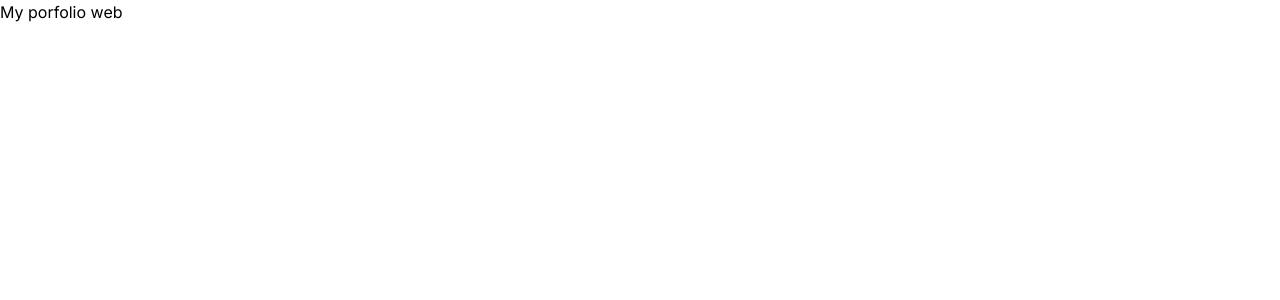
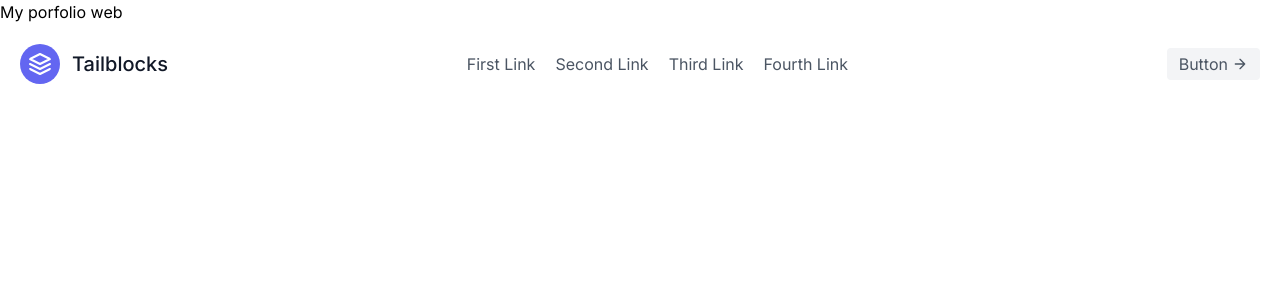
Before and after one commit to Allahrakkha/nextjsweb, a Next.js app: page / in a window 1280 px wide. Shown: the top 300 px of the page. Built offline with nearby package versions, Linux system fonts and the light colour scheme.

Commit message:
fourth commit

```diff
--- a/src/app/component/navbar.tsx
+++ b/src/app/component/navbar.tsx
@@ -0,0 +1,47 @@
+import React from "react";
+
+const NavBar =()=>{
+    return(
+        <div><header className="text-gray-600 body-font">
+        <div className="container mx-auto flex flex-wrap p-5 flex-col md:flex-row items-center">
+          <a className="flex title-font font-medium items-center text-gray-900 mb-4 md:mb-0">
+            <svg
+              xmlns="http://www.w3.org/2000/svg"
+              fill="none"
+              stroke="currentColor"
+              strokeLinecap="round"
+              strokeLinejoin="round"
+              strokeWidth={2}
+              className="w-10 h-10 text-white p-2 bg-indigo-500 rounded-full"
+              viewBox="0 0 24 24"
+            >
+              <path d="M12 2L2 7l10 5 10-5-10-5zM2 17l10 5 10-5M2 12l10 5 10-5" />
+            </svg>
+            <span className="ml-3 text-xl">Tailblocks</span>
+          </a>
+          <nav className="md:ml-auto md:mr-auto flex flex-wrap items-center text-base justify-center">
+            <a className="mr-5 hover:text-gray-900">First Link</a>
+            <a className="mr-5 hover:text-gray-900">Second Link</a>
+            <a className="mr-5 hover:text-gray-900">Third Link</a>
+            <a className="mr-5 hover:text-gray-900">Fourth Link</a>
+          </nav>
+          <button className="inline-flex items-center bg-gray-100 border-0 py-1 px-3 focus:outline-none hover:bg-gray-200 rounded text-base mt-4 md:mt-0">
+            Button
+            <svg
+              fill="none"
+              stroke="currentColor"
+              strokeLinecap="round"
+              strokeLinejoin="round"
+              strokeWidth={2}
+              className="w-4 h-4 ml-1"
+              viewBox="0 0 24 24"
+            >
+              <path d="M5 12h14M12 5l7 7-7 7" />
+            </svg>
+          </button>
+        </div>
+      </header>
+      </div>
+    )
+}
+export default NavBar
--- a/src/app/page.tsx
+++ b/src/app/page.tsx
@@ -1,9 +1,11 @@
 import Image from "next/image";
+import NavBar from "./component/navbar";
 
 export default function Home() {
   return (
     <div>
       <h1>My porfolio web</h1>
+      <NavBar/>
     </div>
   );
 }
```
Also changed, not shown: src/app/component/about.tsx (added).
